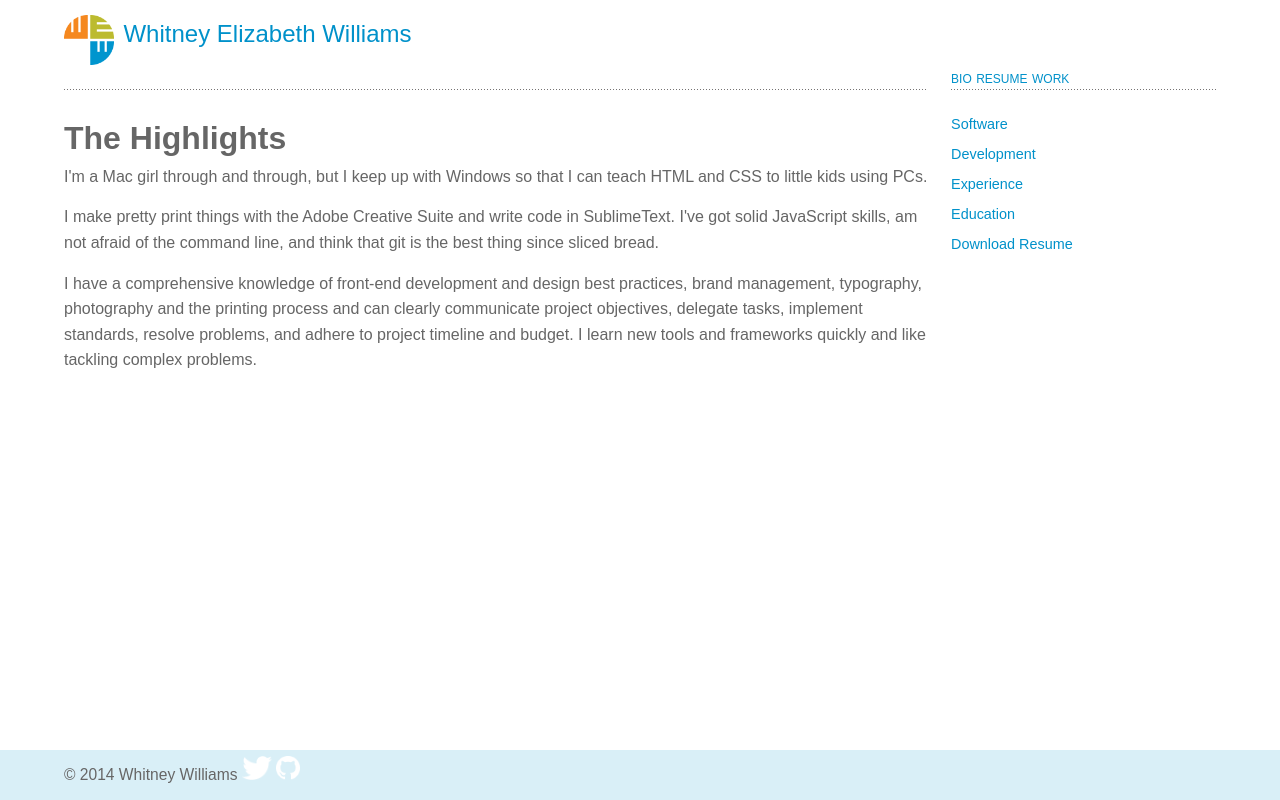
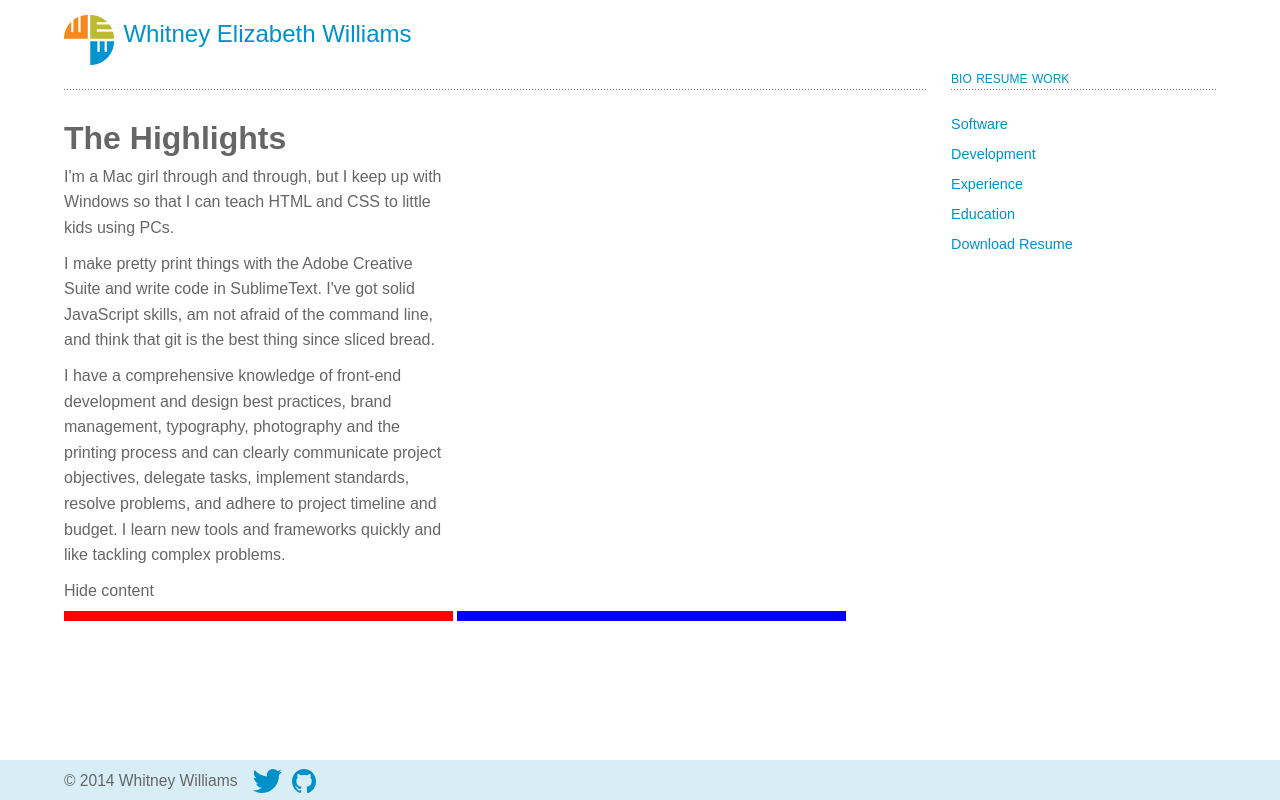
Before and after one commit to wweliz/portfoliosite, a website: page app/index.html in a window 1280 px wide. Both pictures are taken after a click on the link "RESUME". Drawn offline with nearby package versions, Linux system fonts and the light colour scheme; files that its build step writes are made by us from their sources; files whose address does not match are found by name.

Commit message:
added SVGs; fixed unclosed div

```diff
--- a/app/index.html
+++ b/app/index.html
@@ -52,8 +52,8 @@
 		<div class="footer">
   		<div class="container">
 	  		<p>© 2014 Whitney Williams</p>
-	  		<img class="twitter" src="../images/twitter-white-32px.png">
-	  		<img class="github" src="../images/github-white-32px.png">
+	  		<img class="twitter" src="../images/twitter-logo.svg">
+	  		<img class="github" src="../images/github-logo.svg">
   		</div>
     </div> <!-- closes footer div -->
 
@@ -61,7 +61,10 @@
 		<script type="text/template" class="bio-template">
 			<p class="introtext">My name is Whitney.</p>
 			<p class="herotext">I develop clean, simple solutions that speak across boundaries.</p>
-			<p>I call Greenville, South Carolina home, but I've also lived in Germany. A true form-follows-function girl, I believe that a user's journey is just important as their destination. I specialize in identity and multi-cultural/multi-lingual projects, but also enjoy strong coffee, good books, and collecting stamps in my passport.</p>
+			<div class="follow-up-text">
+				<p>I call Greenville, South Carolina home, but I've also lived in Germany. A true form-follows-function girl, I believe that a user's journey is just important as their destination. I specialize in identity and multicultural and multilingual projects, but also enjoy strong coffee, good books, and collecting stamps in my passport.</p>
+			</div>
+
 			<script> $(".herotext").fitText(1.5); </script>
 		</script>
 
@@ -72,27 +75,53 @@
 					<p>I'm a Mac girl through and through, but I keep up with Windows so that I can teach HTML and CSS to little kids using PCs.</p>
 					<p>I make pretty print things with the Adobe Creative Suite and write code in SublimeText. I've got solid JavaScript skills, am not afraid of the command line, and think that git is the best thing since sliced bread.</p>
 					<p>I have a comprehensive knowledge of front-end development and design best practices, brand management, typography, photography and the printing process and can clearly communicate project objectives, delegate tasks, implement standards, resolve problems, and adhere to project timeline and budget. I learn new tools and frameworks quickly and like tackling complex problems.</p>
-				</div>
-				<div class="software">
-					<h1>Software</h1>
-						<p> <strong> Adobe </strong> — Bridge, Illustrator, InDesign, Lightroom, PhotoShop</p>
-						<p> <strong> Microsoft </strong> — Excel, Outlook, PowerPoint, Word</p>
-						<p>Sublime Text 2</p>
-						<p>Proficient on Mac and PC</p>
+					<div class"hide-initial-btn">Hide content</div>
 				</div>
 
+				<div class="sub-content-left">
 					<div class="development">
 						<h1>Development</h1>
 							<p> <strong> The Basics </strong> — HTML5, CSS/SCSS, JavaScript</p>
 							<p> <strong> Concepts </strong> — Responsive Design, TDD, UX/UI</p>
 							<p> <strong> Command Line </strong> — Git, Gulp, Grunt, Yeoman</p>
-						<p> <strong> Frameworks & Libraries </strong> — Backbone, jQuery, Parse, Underscore</p>
+							<p> <strong> Frameworks </strong> — Backbone, Parse</p>
+							<p> <strong> Libraries </strong> — jQuery, Underscore</p>
 							<p> <strong> Package Managers </strong> — Bower, NPM, Homebrew</p>
 					</div>
 
+					<div class="software">
+						<h1>Software</h1>
+							<p>Adobe Bridge, Illustrator, InDesign, Lightroom, PhotoShop</p>
+							<p>Microsoft Excel, Outlook, PowerPoint, Word</p>
+							<p>Sublime Text 2</p>
+							<p>Proficient on Mac and PC</p>
+					</div>
+
+					<div class="education">
+						<h1>Education</h1>
+							<h4>The Iron Yard Academy</h4>
+								<p>Certificate in Front End Engineering<br>
+								2014</p>
+							<h4>Hochschule der bildenden Künste Saar</h4>
+								<p>Communications Design<br>
+								Saarbrücken, Germany<br>
+								2010-2011</p>
+							<h4>University of South Carolina</h4>
+								<p>Bachelor of Fine Arts– <br>
+								Emphasis in Graphic Design<br>
+								2009</p>
+							<h4>Hochschule Magdeburg-Stendal</h4>
+								<p>Design Studies, German<br>
+								Magdeburg, Germany<br>
+								2007-2008</p>
+					</div>
+				</div>
+
+				<div class="sub-content-right">
 					<div class="experience">
 						<h1>Experience</h1>
-						<h4>Freelance Creative Consultant</h4><p>06/2009 - present</p>
+							<h4>Freelance Creative Consultant</h4>
+								<p>06/2009 - present</p>
 								<p>Comprehensive knowledge of front-end development and design best practices, brand management, typography, photography and the printing process; proven ability to communicate project objectives, delegate tasks, implement standards, resolve problems, and adhere to project timeline and budget</p>
 								<ul>
 									<li><h4>3rD Corner Solutions – Project Management & Creative Services Lead</h4></li>
@@ -102,7 +131,6 @@
 									<li><h4>Hoowaki – Design Strategy & Consulting</h4></li>
 										<p>Developed brand identity and standards; assisted in translation of identity into web presence</p>
 								</ul>
-
 							<h4>ScanSource</h4><p>11/2013 - 04/2014</p>
 								<p>Graphic & Web Design Design and execution of print and online projects such as magazines, brochures, rate cards, and signage; creation of dynamic, searchable content for the ScanSource website using Sitecore CMS</p>
 							<h4>Fluor</h4><p>05/2012 - 09/2012</p>
@@ -114,13 +142,6 @@
 							<h4>Shafer & Huguley Marketing Communications</h4><p>06/2009 - 06/2010</p>
 								<p>Graphic Designer / Production Artist Planning and execution of complex projects; coordination of pre-press, print, and production schedules, including preparation of quotes and purchase orders, paper and ink selection, creation of press-ready files and proofing</p>
 					</div>
-
-				<div class="education">
-					<h1>Education</h1>
-						<h4>The Iron Yard Academy</h4> <p> — Certificate in Front End Engineering 2014</p><br>
-						<h4>Hochschule der bildenden Künste Saar</h4> <p> — Communications Design Saarbrücken, Germany 2010-2011</p> <br>
-						<h4>University of South Carolina</h4> <p> — Bachelor of Fine Arts – Emphasis in Graphic Design 2009</p> <br>
-						<h4>Hochschule Magdeburg-Stendal</h4> <p> — Design Studies, German Magdeburg, Germany 2007-2008</p>
 				</div>
 			</div>
 
@@ -130,9 +151,10 @@
 				<div class="experience-btn">Experience</div>
 				<div class="education-btn">Education</div>
 				<div class="download-btn">
-					<a href="WhitneyWilliamsResume.pdf" download="WhitneyWilliamsResume.pdf"> Download Resume </a>
+					<a class="download-btn" href="WhitneyWilliamsResume.pdf" download="WhitneyWilliamsResume.pdf"> Download Resume </a>
 				</div>
 			</div>
+
 		</script>
 
 		<script type="text/template" class="work-template">
--- a/app/scripts/resumeview.js
+++ b/app/scripts/resumeview.js
@@ -7,10 +7,11 @@ var ResumeView = Backbone.View.extend({
 	resumeTemplate: _.template($('.resume-template').text()),
 
 	events: {
-		'click .software-btn'			: 'showSoftware',
-		'click .development-btn'	: 'showDevelopment',
-		'click .experience-btn'		: 'showExperience',
-		'click .education-btn'		: 'showEducation'
+		'click .hide-initial-btn'			: 'hideInitial',
+		// 'click .software-btn'			: 'showSoftware',
+		// 'click .development-btn'	: 'showDevelopment',
+		// 'click .experience-btn'		: 'showExperience',
+		// 'click .education-btn'		: 'showEducation'
 	},
 
 	initialize: function(){
@@ -31,24 +32,32 @@ var ResumeView = Backbone.View.extend({
 		$('.education').hide();
 	},
 
-	showSoftware: function(){
-		$('.initial-content').hide();
-		$('.software').toggle('slow');
-	},
+	hideInitial: function(){
+		console.log('hide initial button clicked');
+		// $('.initial-content').remove();
+		// $('.software').show();
+		// $('.development').show();
+		// $('.experience').show();
+		// $('.education').show();
+	// },
+	// showSoftware: function(){
+	// 	$('.initial-content').hide();
+	// 	$('.software').toggle('slow');
+	// },
 
-	showDevelopment: function(){
-		$('.initial-content').hide();
-		$('.development').toggle('slow');
-	},
+	// showDevelopment: function(){
+	// 	$('.initial-content').hide();
+	// 	$('.development').toggle('slow');
+	// },
 
-	showExperience: function(){
-		$('.initial-content').hide();
-		$('.experience').toggle('slow');
-	},
+	// showExperience: function(){
+	// 	$('.initial-content').hide();
+	// 	$('.experience').toggle('slow');
+	// },
 
-	showEducation: function(){
-		$('.initial-content').hide();
-		$('.education').toggle('slow');
+	// showEducation: function(){
+	// 	$('.initial-content').hide();
+	// 	$('.education').toggle('slow');
 	}
 
 });
--- a/app/styles/main.scss
+++ b/app/styles/main.scss
@@ -111,30 +111,50 @@ a {
 .content-column {
 	width: 75%;
 	display: inline-block;
+	margin-bottom: 55px;
 }
 
 .sidebar {
 	width: 23%;
 	display: inline-block;
 	float: right;
+	margin-bottom: 55px;
 }
 
 //////////////////////////////////////////////////////////////////////////
 // BIO VIEW STYLING //////////////////////////////////////////////////////
 //////////////////////////////////////////////////////////////////////////
+.introtext {
+	margin-bottom: 15px;
+}
+
 .herotext {
+	line-height: 1.2;
 	color: rgb(0, 145, 202);
 	p { margin: 0 0 0 0; }
+	margin-bottom: 15px;
+}
+
+.follow-up-text {
+	max-width: 388px;
 }
 
 //////////////////////////////////////////////////////////////////////////
 // RESUME VIEW STYLING ///////////////////////////////////////////////////
 //////////////////////////////////////////////////////////////////////////
-.education {
-	h4, p {display: inline-block;}
+
+.initial-content, .software, .development, .experience, .education {
+	max-width: 388px;
+	p { margin-bottom: 10px; }
 }
 
-.software-btn, .development-btn, .experience-btn, .education-btn, .download-btn {
+.software{
+	.no-space {
+		margin-bottom: 0;
+	}
+}
+
+.hide-initial-btn, .software-btn, .development-btn, .experience-btn, .education-btn, .download-btn {
 	font-size: 0.9rem;
 	height: 30px;
 	color: rgb(0, 145, 202);
@@ -142,8 +162,26 @@ a {
 	&:hover { text-decoration: underline; }
 }
 
-.initial-content p {
-	margin-bottom: 15px;
+
+.hide-initial-btn {
+	height: 10px;
+	width: 15px;
+	background-color: yellow;
+}
+
+.sub-content-left {
+	background-color: red;
+	min-height: 10px;
+	width: 45%;
+	display: inline-block;
+}
+
+.sub-content-right {
+	background-color: blue;
+	min-height: 10px;
+	width: 45%;
+	display: inline-block;
+	//float: right;
 }
 
 //////////////////////////////////////////////////////////////////////////
@@ -176,22 +214,27 @@ a {
 //////////////////////////////////////////////////////////////////////////
 .footer {
 	width: 100%;
-	height:50px;
-	margin: 0 auto;
+	height:40px;
+	margin-top: 15px;
 	position: fixed;
 	bottom: 0;
-	background-color: rgba(0, 145, 202, 0.15);
+	background-color: #d8eef6;
 
 	.container {
 		width: 90%;
 		margin: 0 auto;
+		padding-top: 9px;
 
 		p {
-			display: inline-block;
+			float: left;
 			font-size: 0.975em;
-			line-height: 50px;
+			margin-right: 15px;
 		}
 	}
 
-	img { height: 24px; }
+	img {
+		float: left;
+		height: 24px;
+		margin-right: 10px;
+	}
 }
```
Also changed, not shown: app/images/github-logo.svg (added), app/images/twitter-logo.svg (added). Lines whose indentation alone changed are shown as unchanged.
